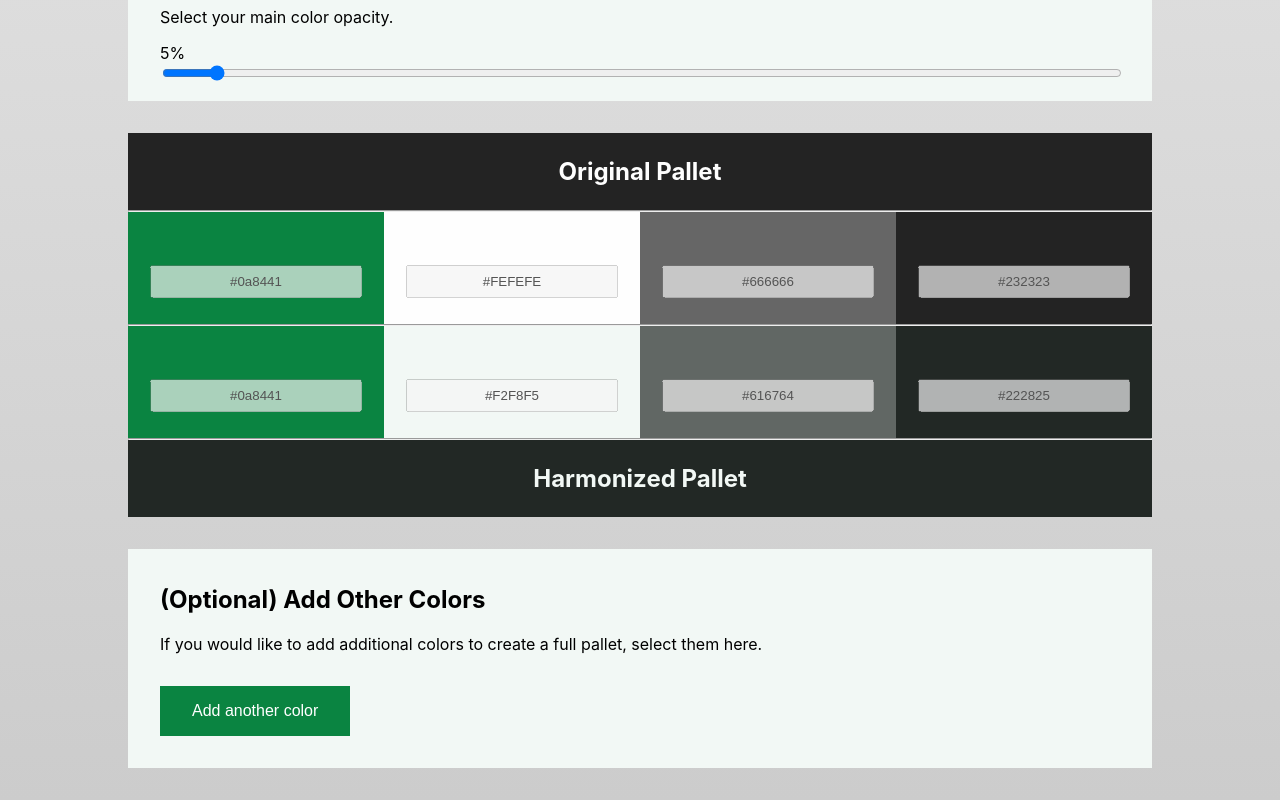
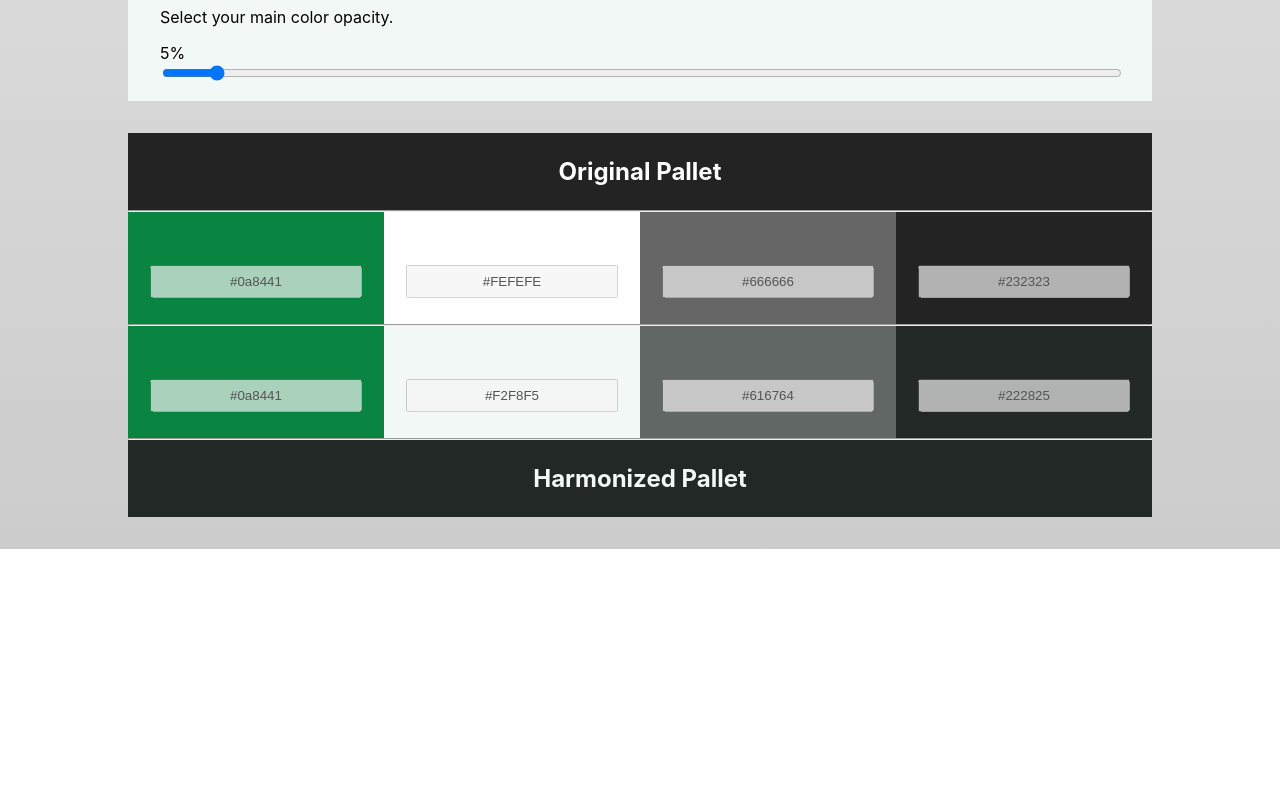
Before and after one commit to brentswisher/gray-harmonizer, a React (Create React App) app: page / in a window 1280 px wide. Shown: the part 816-1616 px from the top of the page. After the commit the page ends 1365 px from the top, so only its background shows below. Built offline with nearby package versions, Linux system fonts and the light colour scheme.

Commit message:
Drop additional color conncept from final pallet

```diff
--- a/src/App.js
+++ b/src/App.js
@@ -9,8 +9,7 @@ class App extends Component {
     this.state = {
       primaryColor: '#0a8441',
       grays: ['#FEFEFE','#666666','#232323'],
-      opacity: 0.05,
-      additionalColors: []
+      opacity: 0.05
     };
   }
 
@@ -25,13 +24,6 @@ class App extends Component {
     this.setState({grays:lastState});
   }
 
-  setAdditionalColor = (hexColor,index) => {
-    let lastState = [...this.state.additionalColors];
-    lastState[index] = hexColor;
-
-    this.setState({additionalColors:lastState});
-  }
-
   setOpacity = (e) => {
     this.setState({opacity:e.target.value})
   }
@@ -39,11 +31,6 @@ class App extends Component {
   addGray = () => {
     this.setState({grays:[...this.state.grays, `#${mixColors('#000000', this.state.grays[ this.state.grays.length-1 ], .3 )}` ] } );
   }
-
-  addAdditional = () => {
-    this.setState({additionalColors:[...this.state.additionalColors,`#${RGBToHex([Math.floor(Math.random() * Math.floor(255)),Math.floor(Math.random() * Math.floor(255)),Math.floor(Math.random() * Math.floor(255))])}`]});
-  }
-
 
   render() {
     const computedGrays = this.state.grays.map((item,index) => (
@@ -101,12 +88,6 @@ class App extends Component {
            <div className="swatch-holder">
             <ColorSwatch label="Primary Color" color={ this.state.primaryColor } usePicker={ false } />
             {
-              this.state.additionalColors.map( (item,index) => (
-                <ColorSwatch label={`Additional Color ${index+1}`} color={ item } key={ index } usePicker={ false }/>
-              ))
-            }
-
-            {
               this.state.grays.map( ( item, index ) => (
                 <ColorSwatch label={`Original Gray ${index+1}`} color={ item } key={ index } usePicker={ false } />
               ))
@@ -116,12 +97,6 @@ class App extends Component {
           <hr />
           <div className="swatch-holder">
             <ColorSwatch label="Primary Color" color={ this.state.primaryColor } usePicker={ false } />
-            {
-              this.state.additionalColors.map( (item,index) => (
-                <ColorSwatch label={`Additional Color ${index+1}`} color={ item } key={ index } usePicker={ false }/>
-              ))
-            }
-
             {
               computedGrays.map( ( item, index ) => (
                 <ColorSwatch label={`Computed Gray ${index+1}`} color={ item } key={ index } usePicker={ false } />
@@ -134,24 +109,6 @@ class App extends Component {
             Harmonized Pallet
           </h2>
         </section>
-
-
-        <section style={{backgroundColor:computedGrays[0]}} aria-labelledby="section5lbl">
-          <h2 id="section5lbl">(Optional) Add Other Colors</h2>
-          <p>
-            If you would like to add additional colors to create a full pallet, select them here.
-          </p>
-          <div className="swatch-holder">
-            {
-              this.state.additionalColors.map((item,index) => (
-                <ColorSwatch label={`Additional Color ${index+1}`} color={ item } key={ index } updateColor= { ( color ) => this.setAdditionalColor( color, index ) }/>
-              ))
-            }
-          </div>
-           <button className="button" style={{backgroundColor:this.state.primaryColor} } onClick={ this.addAdditional }>
-            Add another color
-          </button>
-        </section>
       </div>
     );
   }
```
